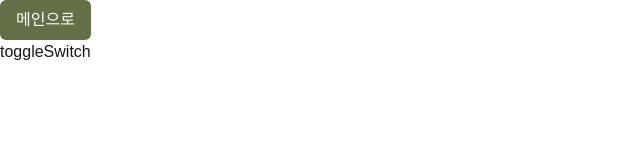
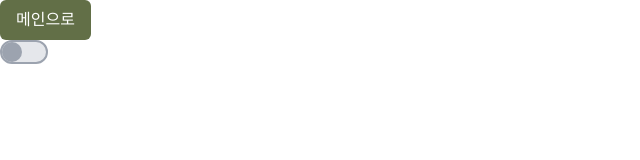
Before and after one commit to User850413/components, a Next.js app: page /components-pages/toggleSwitch-page in a window 1280 px wide. Shown: the top 160 px of the page, without its empty margins (0-640 px from the left). Built offline with nearby package versions, Linux system fonts and the light colour scheme.

Commit message:
02/20 :sparkles: : 디폴트 토글스위치 구현

```diff
--- a/src/components/ToggleSwitch.tsx
+++ b/src/components/ToggleSwitch.tsx
@@ -1,3 +1,59 @@
-export default function ToggleSwitch() {
-  return <div>toggleSwitch</div>
+import clsx from 'clsx'
+import { useId, useState } from 'react'
+
+interface ToggleSwitchProps {
+  id?: string
+  ariaLabel?: string
+  onChange?: (checked: boolean) => void
+  classNames?: string
 }
+
+export default function ToggleSwitch({
+  onChange,
+  id,
+  ariaLabel,
+  classNames,
+}: ToggleSwitchProps) {
+  const [isChecked, setIsChecked] = useState<boolean>(false)
+  const customId = useId()
+
+  const buttonId = id || customId
+
+  return (
+    <div>
+      <input
+        type="checkbox"
+        onChange={() => {
+          onChange?.(!isChecked)
+          setIsChecked((prev) => !prev)
+        }}
+        id={buttonId}
+        name={buttonId}
+        aria-label={ariaLabel}
+        className="hidden"
+      />
+      <label htmlFor={buttonId}>
+        <span
+          className={clsx(
+            'relative box-border block h-6 w-12 cursor-pointer rounded-full transition-colors',
+            {
+              'border-2 border-primary bg-primary-soft': isChecked,
+              'border-2 border-gray-400 bg-gray-200': !isChecked,
+            },
+            classNames
+          )}
+        >
+          <span
+            className={clsx(
+              'absolute left-0 box-border h-5 w-5 rounded-full transition-transform',
+              {
+                'bg-gray-400': !isChecked,
+                'left-1 translate-x-full bg-primary': isChecked,
+              }
+            )}
+          />
+        </span>
+      </label>
+    </div>
+  )
+}
```
